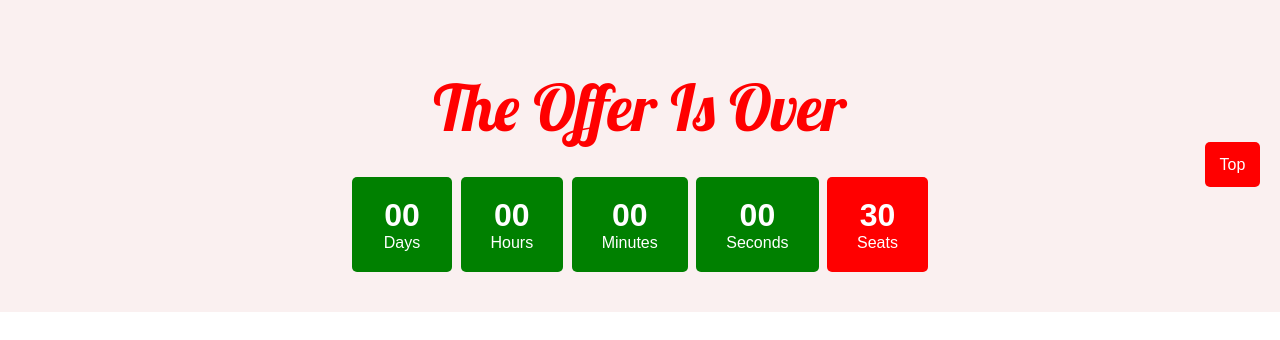
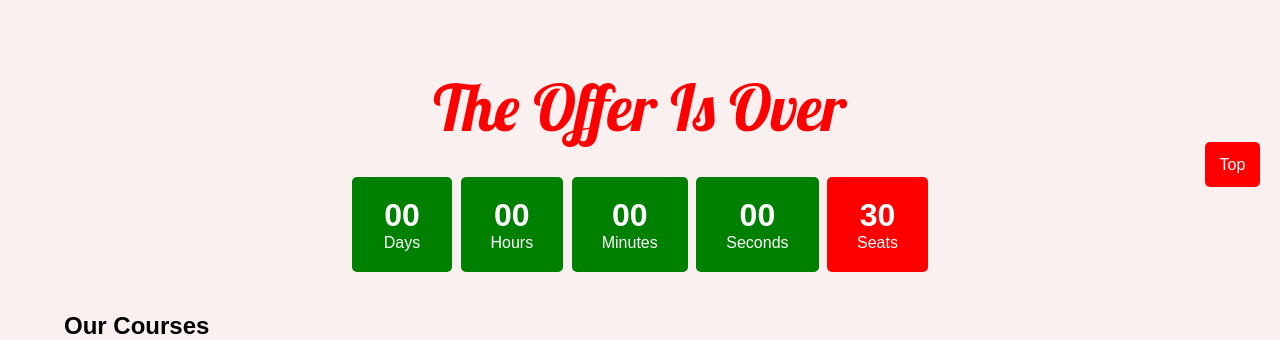
Before and after one commit to mahmud-faisal/NITI, a plain HTML site: page index.html in a window 1280 px wide. Shown: the part 593-933 px from the top of the page. Before the commit the page ends 905 px from the top, so only its background shows below. Drawn offline with Linux system fonts and the light colour scheme; files whose address does not match are found by name.

Commit message:
Cloned updated

```diff
--- a/index.html
+++ b/index.html
@@ -121,7 +121,12 @@
           </div>
         </section>
 
-        <section class="courses"></section>
+        <section class="courses">
+          <h2>Our Courses</h2>
+          <div class="course-item">
+            <div class="course"></div>
+          </div>
+        </section>
       </div>
     </div>
     <section class="top-btn">
```
